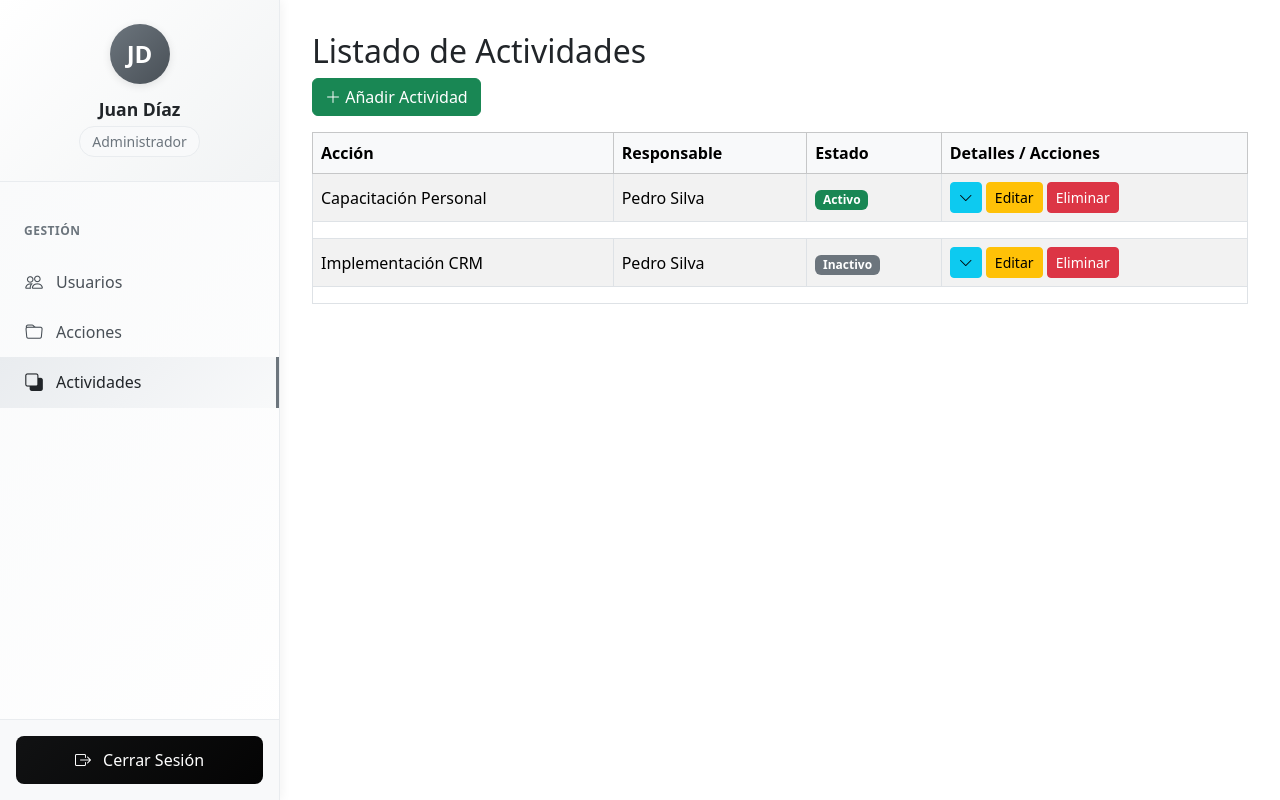
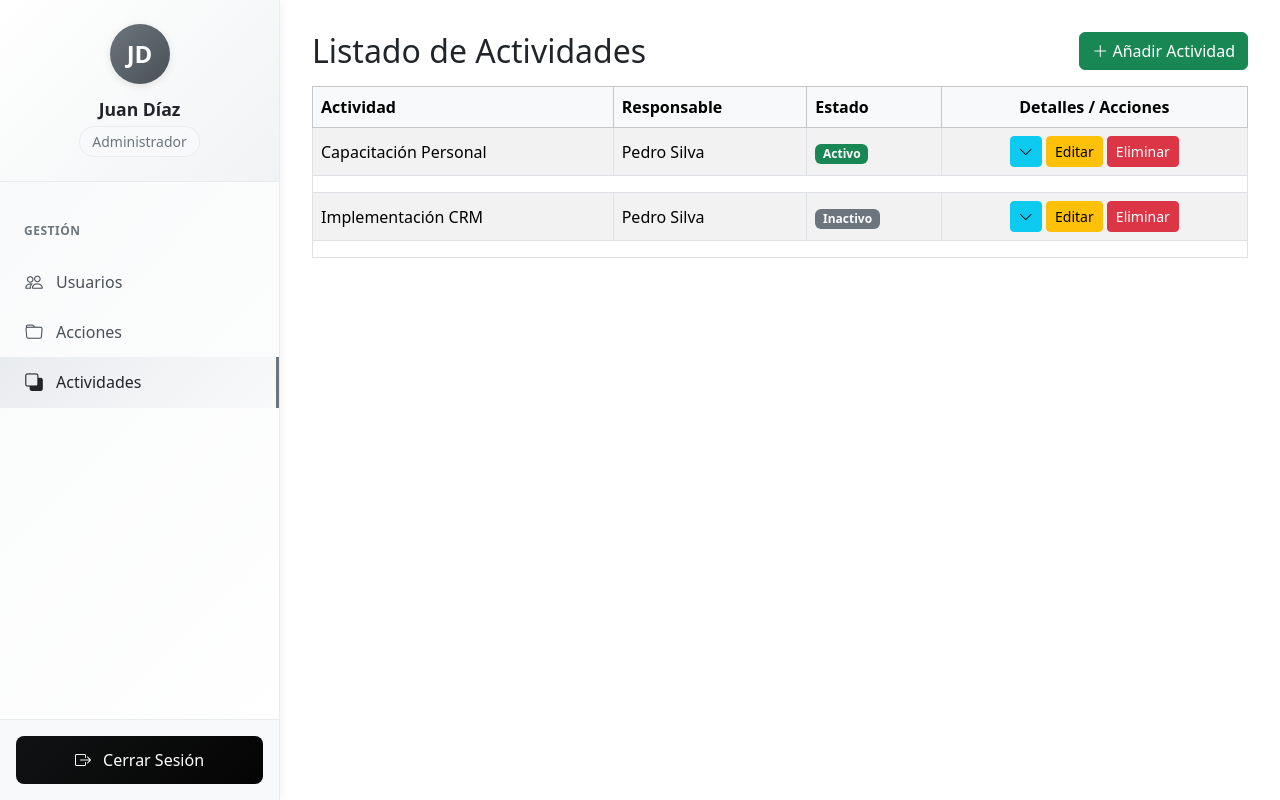
Before and after one commit to Sebastian-G11/Proyecto_back_end, a Django app: page /actividades/ in a window 1280 px wide. Run offline with Django 5.2, Linux system fonts and the light colour scheme; some libraries are stand-ins or nearby versions.

Commit message:
feat: agregar responsive design a lista de actividades

```diff
--- a/gestorProyecto/templates/actividades/lista_actividades.html
+++ b/gestorProyecto/templates/actividades/lista_actividades.html
@@ -1,5 +1,5 @@
 <!DOCTYPE html>
-<html lang="en">
+<html lang="es">
   <head>
     <meta charset="UTF-8" />
     <meta name="viewport" content="width=device-width, initial-scale=1.0" />
@@ -7,40 +7,85 @@
     <link href="https://cdnjs.cloudflare.com/ajax/libs/bootstrap/5.3.2/css/bootstrap.min.css" rel="stylesheet" />
     <link href="https://cdnjs.cloudflare.com/ajax/libs/bootstrap-icons/1.11.1/font/bootstrap-icons.min.css" rel="stylesheet" />
     <style>
+      /* ----- Animación / acordeón ----- */
       .detail-content {
         overflow: hidden;
         max-height: 0;
-        transition: max-height 0.3s ease;
+        transition: max-height 0.32s ease;
       }
       .detail-content.open {
-        max-height: 1200px;
+        max-height: 1000px; /* suficiente para el contenido */
       }
+
+      /* ----- Estilos detalle ----- */
       .detail-row td {
         padding: 0;
+        border-top: none;
       }
       .detail-inner {
         padding: 1rem;
         background-color: #f8f9fa;
+        display: flex;
+        justify-content: space-between;
+        gap: 1rem;
+        align-items: flex-start;
+        flex-wrap: wrap;
       }
+
+      /* ----- Verificaciones ----- */
       .verification-list li {
         margin-bottom: 0.25rem;
         display: flex;
         justify-content: space-between;
         align-items: center;
+        flex-wrap: wrap; /* 🔹 ahora soporta pantallas pequeñas */
+      }
+      .verification-list a {
+        word-break: break-word; /* 🔹 evita desbordes en URLs largas */
       }
       .verification-actions button {
         margin-left: 0.25rem;
+      }
+
+      /* ----- Layout principal y responsive ----- */
+      .content {
+        margin-left: 280px; /* espacio para navbar/side */
+        padding: 2rem;
+      }
+
+      @media (max-width: 991px) {
+        /* 🔹 Ajustes móviles */
+        .content {
+          margin-left: 0 !important;
+          padding: 1rem !important;
+        }
+        .detail-inner {
+          flex-direction: column !important;
+          align-items: stretch;
+        }
+        .table-responsive {
+          overflow-x: auto;
+        }
+        table {
+          font-size: 0.9rem;
+        }
+        td,
+        th {
+          white-space: nowrap;
+          word-break: break-word;
+        }
+        .verification-actions {
+          margin-top: 0.5rem;
+        }
       }
     </style>
   </head>
   <body>
     {% include "ui/navbar.html" %}
 
-    <main class="content" style="margin-left: 280px; padding: 2rem">
-      <h2>Listado de Actividades</h2>
-
-      <!-- Botón Añadir Actividad -->
-      <div class="mb-3">
+    <main class="content">
+      <div class="d-flex justify-content-between align-items-center mb-3">
+        <h2 class="mb-0">Listado de Actividades</h2>
         <button class="btn btn-success" id="addActivityBtn"><i class="bi bi-plus-lg"></i> Añadir Actividad</button>
       </div>
 
@@ -48,15 +93,16 @@
         <table class="table table-striped table-bordered align-middle" id="activitiesTable">
           <thead class="table-light">
             <tr>
-              <th>Acción</th>
+              <th>Actividad</th>
               <th>Responsable</th>
               <th>Estado</th>
-              <th>Detalles / Acciones</th>
+              <th class="text-center">Detalles / Acciones</th>
             </tr>
           </thead>
           <tbody>
             {% for actividad in actividades %}
-            <tr class="align-middle">
+            <!-- fila resumen -->
+            <tr class="align-middle action-row">
               <td>{{ actividad.accion_id }}</td>
               <td>{{ actividad.responsable }}</td>
               <td>
@@ -64,7 +110,7 @@
                   {% if actividad.estado == 1 %}Activo{% else %}Inactivo{% endif %}
                 </span>
               </td>
-              <td>
+              <td class="text-center">
                 <button class="btn btn-sm btn-info toggle-detail" data-target="details{{ forloop.counter }}">
                   <i class="bi bi-chevron-down"></i>
                 </button>
@@ -72,13 +118,15 @@
                 <button class="btn btn-sm btn-danger delete-activity">Eliminar</button>
               </td>
             </tr>
+
+            <!-- fila detalle (acordeón) -->
             <tr class="detail-row">
               <td colspan="4">
                 <div id="details{{ forloop.counter }}" class="detail-content">
-                  <div class="detail-inner d-flex justify-content-between">
-                    <div>
-                      <p><strong>Fecha Creación:</strong> {{ actividad.fecha_creacion }}</p>
-                      <p><strong>Fecha Actualización:</strong> {{ actividad.fecha_actualizacion }}</p>
+                  <div class="detail-inner">
+                    <div class="flex-fill">
+                      <p class="mb-1"><strong>Fecha Creación:</strong> {{ actividad.fecha_creacion }}</p>
+                      <p class="mb-0"><strong>Fecha Actualización:</strong> {{ actividad.fecha_actualizacion }}</p>
                     </div>
                   </div>
                   <hr />
@@ -96,89 +144,112 @@
     </main>
 
     <script src="https://cdnjs.cloudflare.com/ajax/libs/bootstrap/5.3.2/js/bootstrap.bundle.min.js"></script>
+
     <script>
       document.addEventListener("DOMContentLoaded", () => {
         const activityModal = new bootstrap.Modal(document.getElementById("activityModal"));
         let currentRow = null;
         const tableBody = document.querySelector("#activitiesTable tbody");
 
+        // Delegación de eventos
         tableBody.addEventListener("click", (e) => {
           const target = e.target;
 
-          // Toggle detalle
-          if (target.closest(".toggle-detail")) {
-            const btn = target.closest(".toggle-detail");
-            const targetId = btn.getAttribute("data-target");
-            const content = document.getElementById(targetId);
+          // toggle detalle
+          const toggleBtn = target.closest(".toggle-detail");
+          if (toggleBtn) {
+            const content = document.getElementById(toggleBtn.dataset.target);
+            if (!content) return;
             content.classList.toggle("open");
-            btn.querySelector("i").classList.toggle("bi-chevron-up");
-            btn.querySelector("i").classList.toggle("bi-chevron-down");
+            const icon = toggleBtn.querySelector("i");
+            if (icon) {
+              icon.classList.toggle("bi-chevron-up");
+              icon.classList.toggle("bi-chevron-down");
+            }
+            return;
           }
 
-          // Editar actividad
-          if (target.closest(".edit-activity")) {
-            currentRow = target.closest("tr");
+          // editar actividad
+          // editar actividad
+          const editBtn = target.closest(".edit-activity");
+          if (editBtn) {
+            currentRow = editBtn.closest("tr.action-row");
+            if (!currentRow) return;
             const cells = currentRow.children;
             const form = document.getElementById("activityForm");
-            form.accion.value = cells[0].textContent;
-            form.responsable.value = cells[1].textContent;
-            form.estado.value = cells[2].textContent.trim() === "Activo" ? 1 : 0;
+
+            // rellenar el formulario con los valores de la fila
+            form.querySelector("#accion").value = cells[0].textContent.trim();
+            form.querySelector("#responsable").value = cells[1].textContent.trim();
+            form.querySelector("#estado").value = cells[2].textContent.includes("Activo") ? 1 : 0;
+
             document.getElementById("activityModalLabel").textContent = "Editar Actividad";
             activityModal.show();
+            return;
           }
 
-          // Eliminar actividad
-          if (target.closest(".delete-activity")) {
-            const row = target.closest("tr");
+          // eliminar actividad
+          const deleteBtn = target.closest(".delete-activity");
+          if (deleteBtn) {
+            const row = deleteBtn.closest("tr.action-row");
+            if (!row) return;
             const detailRow = row.nextElementSibling;
-            if (confirm(`¿Seguro que quieres eliminar la actividad de "${row.children[0].textContent}"?`)) {
+            if (confirm(`¿Seguro que quieres eliminar la actividad de "${row.children[0].textContent.trim()}"?`)) {
               row.remove();
-              if (detailRow && detailRow.classList.contains("detail-row")) {
-                detailRow.remove();
+              if (detailRow && detailRow.classList.contains("detail-row")) detailRow.remove();
             }
-            }
+            return;
           }
 
-          // Crear/Editar medio de verificación
-          if (target.closest(".add-verification")) {
-            const btn = target.closest(".add-verification");
-            const container = btn.closest(".detail-content");
-            const name = container.querySelector(".verification-name").value.trim();
-            const url = container.querySelector(".verification-url").value.trim();
+          // crear medio
+          const addVerBtn = target.closest(".add-verification");
+          if (addVerBtn) {
+            const container = addVerBtn.closest(".detail-content");
+            const nameInput = container.querySelector(".verification-name");
+            const urlInput = container.querySelector(".verification-url");
             const list = container.querySelector(".verification-list");
+            const name = nameInput.value.trim();
+            const url = urlInput.value.trim();
             if (name && url) {
               const li = document.createElement("li");
               li.className = "list-group-item";
               li.innerHTML = `
-              <span><strong>${name}:</strong> <a href="${url}" target="_blank">${url}</a></span>
+                <span><strong>${name}:</strong> <a href="${url}" target="_blank" rel="noopener">${url}</a></span>
                 <span class="verification-actions">
                   <button class="btn btn-sm btn-warning edit-verification">Editar</button>
                   <button class="btn btn-sm btn-danger delete-verification">Eliminar</button>
                 </span>
               `;
               list.appendChild(li);
-              container.querySelector(".verification-name").value = "";
-              container.querySelector(".verification-url").value = "";
+              nameInput.value = "";
+              urlInput.value = "";
             }
+            return;
           }
 
-          if (target.closest(".edit-verification")) {
-            const li = target.closest("li");
+          // editar medio
+          const editVerBtn = target.closest(".edit-verification");
+          if (editVerBtn) {
+            const li = editVerBtn.closest("li");
             const container = li.closest(".detail-content");
-            const span = li.querySelector("span:first-child");
-            const [text, link] = span.innerHTML.split("<a");
-            const urlMatch = link.match(/href="([^"]+)"/);
-            container.querySelector(".verification-name").value = text.replace("<strong>", "").replace(":</strong> ", "");
-            container.querySelector(".verification-url").value = urlMatch ? urlMatch[1] : "";
+            const anchor = li.querySelector("a");
+            const url = anchor ? anchor.href : "";
+            const name = li.querySelector("strong").textContent.replace(":", "");
+            container.querySelector(".verification-name").value = name;
+            container.querySelector(".verification-url").value = url;
             li.remove();
+            return;
           }
 
-          if (target.closest(".delete-verification")) {
-            target.closest("li").remove();
+          // eliminar medio
+          const delVerBtn = target.closest(".delete-verification");
+          if (delVerBtn) {
+            delVerBtn.closest("li").remove();
+            return;
           }
         });
 
-        // Abrir modal para añadir actividad
+        // abrir modal para añadir actividad
         document.getElementById("addActivityBtn").addEventListener("click", () => {
           currentRow = null;
           const form = document.getElementById("activityForm");
@@ -187,24 +258,35 @@
           activityModal.show();
         });
 
-        // Guardar cambios
+        // guardar actividad
+        document.getElementById("saveActivityBtn").addEventListener("click", () => {
+          // guardar actividad
           document.getElementById("saveActivityBtn").addEventListener("click", () => {
             const form = document.getElementById("activityForm");
+            const accion = form.querySelector("#accion").value;
+            const responsable = form.querySelector("#responsable").value;
+            const estado = form.querySelector("#estado").value;
+
             if (currentRow) {
               const cells = currentRow.children;
-            cells[0].textContent = form.accion.value;
-            cells[1].textContent = form.responsable.value;
-            cells[2].innerHTML = `<span class="badge ${form.estado.value == 1 ? "bg-success" : "bg-secondary"}">${form.estado.value == 1 ? "Activo" : "Inactivo"}</span>`;
-          } else {
+              cells[0].textContent = accion;
+              cells[1].textContent = responsable;
+              cells[2].innerHTML = `<span class="badge ${estado == 1 ? "bg-success" : "bg-secondary"}">${estado == 1 ? "Activo" : "Inactivo"}</span>`;
+              activityModal.hide();
+              return;
+            }
+
+            // ... resto para añadir nueva fila
+
+            const idx = tableBody.querySelectorAll("tr.action-row").length + 1;
             const newRow = document.createElement("tr");
-            newRow.className = "align-middle";
-            const rowCount = tableBody.querySelectorAll("tr").length + 1;
+            newRow.className = "align-middle action-row";
             newRow.innerHTML = `
             <td>${form.accion.value}</td>
             <td>${form.responsable.value}</td>
             <td><span class="badge ${form.estado.value == 1 ? "bg-success" : "bg-secondary"}">${form.estado.value == 1 ? "Activo" : "Inactivo"}</span></td>
-            <td>
-              <button class="btn btn-sm btn-info toggle-detail" data-target="detailsNew${rowCount}">
+            <td class="text-center">
+              <button class="btn btn-sm btn-info toggle-detail" data-target="detailsNew${idx}">
                 <i class="bi bi-chevron-down"></i>
                 </button>
                 <button class="btn btn-sm btn-warning edit-activity">Editar</button>
@@ -212,15 +294,19 @@
                 </td>
                 `;
             tableBody.appendChild(newRow);
+          });
 
           const detailRow = document.createElement("tr");
           detailRow.className = "detail-row";
           detailRow.innerHTML = `
             <td colspan="4">
-              <div id="detailsNew${rowCount}" class="detail-content">
+              <div id="detailsNew${idx}" class="detail-content">
                 <div class="detail-inner">
-                  <p><strong>Fecha Creación:</strong></p>
-                  <p><strong>Fecha Actualización:</strong></p>
+                  <div class="flex-fill">
+                    <p class="mb-1"><strong>Fecha Creación:</strong></p>
+                    <p class="mb-0"><strong>Fecha Actualización:</strong></p>
+                  </div>
+                </div>
                 <hr />
                 <div>
                   <h6>Medios de Verificación</h6>
@@ -238,11 +324,10 @@
                   <ul class="verification-list list-group list-group-flush"></ul>
                 </div>
               </div>
-              </div>
             </td>
           `;
           tableBody.appendChild(detailRow);
-          }
+
           activityModal.hide();
         });
       });
--- a/gestorProyecto/templates/actividades/modal.html
+++ b/gestorProyecto/templates/actividades/modal.html
@@ -1,4 +1,3 @@
-<!-- actividades/modal.html -->
 <div class="modal fade" id="activityModal" tabindex="-1" aria-labelledby="activityModalLabel" aria-hidden="true">
   <div class="modal-dialog modal-lg">
     <div class="modal-content">
@@ -10,13 +9,8 @@
         <form id="activityForm">
           <!-- Acción asociada -->
           <div class="mb-3">
-            <label for="accion" class="form-label">Acción</label>
-            <select class="form-select" id="accion" name="accion" required>
-              <option value="" disabled selected>Selecciona una acción</option>
-              {% for accion in acciones %}
-              <option value="{{ accion.nombre }}">{{ accion.nombre }}</option>
-              {% endfor %}
-            </select>
+            <label for="accion" class="form-label">Acción Asociada</label>
+            <input type="text" class="form-control" id="accion" name="accion" readonly />
           </div>
 
           <!-- Responsable -->
```
Also changed, not shown: gestorProyecto/templates/acciones/lista_acciones.html (+3 -4 lines). Lines whose indentation alone changed are shown as unchanged.
